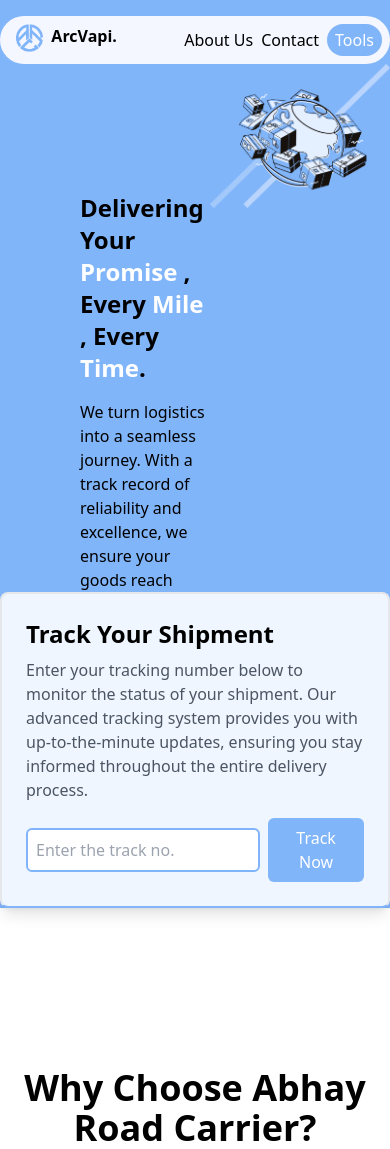
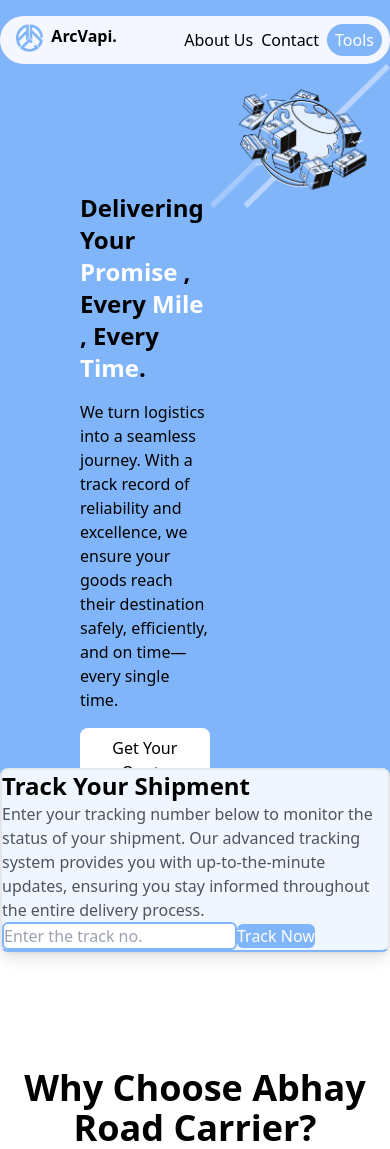
Before and after one commit to nishanthspk/ARCVAPI, a React (Create React App) app: page / in a window 390 px wide. Shown: the top 1149 px of the page. Built offline with nearby package versions, Linux system fonts and the light colour scheme.

Commit message:
Track allignment

```diff
--- a/src/Pages/Home.jsx
+++ b/src/Pages/Home.jsx
@@ -32,20 +32,20 @@ export default class Home extends PureComponent {
 
         </div>
 
-        <div className='absolute inset-0 pt-96'>
-        <div class="bg-blue-50 p-6 rounded-lg mt-36 shadow-lg max-w-4xl mx-auto border-2 border-b-[#81B5FA] ">
-          <h2 class="text-2xl font-bold mb-2">Track Your Shipment</h2>
-          <p class="text-gray-600 mb-4">
+        <div className='absolute inset-0 pt-96 md:pt-96'>
+        <div class="bg-blue-50 md:p-6 rounded-lg mt-80 md:mt-36 shadow-lg md:max-w-4xl md:mx-auto border-2 border-b-[#81B5FA] ">
+          <h2 class="text-2xl font-bold  md:mb-2">Track Your Shipment</h2>
+          <p class="text-gray-600 md:mb-4">
             Enter your tracking number below to monitor the status of your shipment. Our advanced tracking system provides you with up-to-the-minute updates, ensuring you stay informed throughout the entire delivery process.
           </p>
-          <div class="flex items-center space-x-2">
+          <div class="flex items-center md:space-x-2">
             <input
               type="text"
               placeholder="Enter the track no."
-              class="w-10/12 p-2 border-2 border-[#81B5FA] rounded-md focus:outline-none focus:ring-2 focus:ring-blue-400"
+              class="md:w-10/12 md:p-2 border-2 border-[#81B5FA] rounded-md focus:outline-none focus:ring-2 focus:ring-blue-400"
             />
             <button
-              class="bg-[#81B5FA] text-white px-4 py-2  rounded-md hover:bg-blue-500 "
+              class="bg-[#81B5FA] text-white md:px-4 md:py-2  rounded-md hover:bg-blue-500 "
             >
               Track Now
             </button>
```
